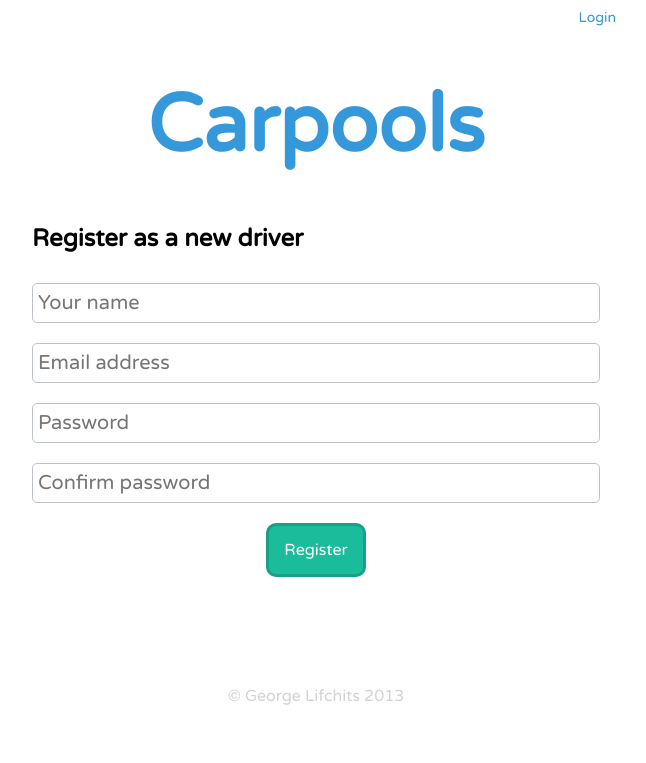
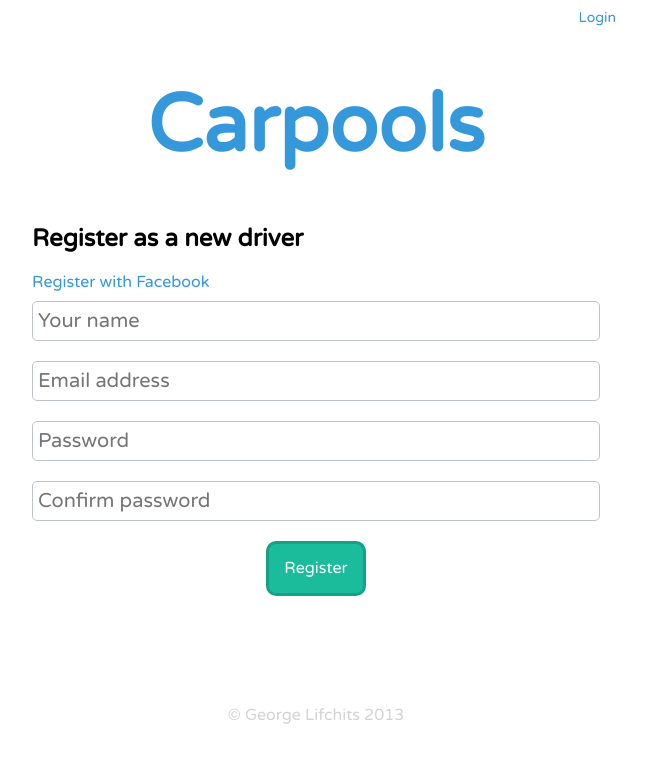
Before and after one commit to glifchits/carpools, a Flask app: page /register in a window 1280 px wide. Shown: the top 763 px of the page, without its empty margins (324-970 px from the left). Run offline with Flask 2, Linux system fonts and the light colour scheme; style sheets or scripts are compiled from the project's sources; parts of the project's set-up code (start-up, migrations or seed data) failed here and were passed over; some libraries are stand-ins or nearby versions.

Commit message:
fb login/register WIP

```diff
--- a/app.py
+++ b/app.py
@@ -101,47 +101,74 @@ def login():
     else: # request.method == 'GET'
         return render_template('login.html')
 
+@app.route('/fb_register')
+def fb_register():
+    '''Facebook register: authentication and profile creation'''
+    code = request.values['code']
+    redirecturi = CONFIG['url'] + url_for('fb_register')
+    values = facebook_auth(code, redirecturi)
 
-@app.route('/authorize_facebook')
-def fb_auth():
+
+
+@app.route('/fb_login')
+def fb_login():
+    '''Facebook login flow'''
+    # this redirect URI is called and the request contains a `code`
     code = request.values['code']
+    redirecturi = CONFIG['url'] + url_for('fb_login')
+
+    # `values` are what we need
+    values = facebook_auth(code, redirecturi)
+
+    # and so on: create an authentication record for the right user ID
+    fb = Facebook.objects(user_id = values['user_id'])
+    if fb.count() == 0:
+        fb = Facebook()
+        fb.user_id = values['user_id']
+    else:
+        fb = fb[0]
+    fb.access_token = values['access_token']
+    fb.expires_at = values['expires_at']
+
+    fb.save()
+
+    flash((CSS_SUCC, "FB auth good"))
+    return redirect(url_for('home'))
+
+
+def facebook_auth(code, redirect_uri):
+    '''Generalized FB authentication flow. Returns an access token and its
+    debug values'''
     app_id = CONFIG['app-id']
     app_secret = CONFIG['app-secret']
-    redirecturi = CONFIG['url'] + url_for('fb_auth')
 
+    # `code` is used to retrieve an access token
     url = "https://graph.facebook.com/oauth/access_token?"
     url += "client_id=%s&redirect_uri=%s&client_secret=%s&code=%s"
-    request_url = url % (app_id, redirecturi, app_secret, code)
+    request_url = url % (app_id, redirect_uri, app_secret, code)
     r = requests.get(request_url)
 
     if r.status_code != requests.codes.ok:
         return str(r.status_code) + " " + r.text
-    values = {}
+
+    # this is just parsing the request parameters for its fields
+    request_values = {}
     for elem in r.text.split("&"):
         key, value = elem.split("=")
-        values[key] = value
-    access_token = values['access_token']
-    input_token = access_token
+        request_values[key] = value
+    access_token = request_values['access_token']
 
+    # STEP 3: call the access token debug endpoint to get the user ID
     url = "https://graph.facebook.com/debug_token?input_token=%s&access_token=%s"
-    request_url = url % (input_token, access_token)
+    request_url = url % (access_token, access_token)
     r = requests.get(request_url)
 
     if r.status_code != requests.codes.ok:
         return str(r.status_code) + " " + r.text
 
     values = r.json()['data']
-    logger.debug(values)
-
-    fb = Facebook(
-        access_token = access_token,
-        user_id = values['user_id'],
-        expires_at = values['expires_at'],
-    )
-    fb.save()
-
-    flash((CSS_SUCC, "FB auth good"))
-    return redirect(url_for('home'))
+    values['access_token'] = access_token
+    return values
 
 
 @app.route('/logout')
--- a/schema.py
+++ b/schema.py
@@ -9,7 +9,7 @@ import time
 
 class Facebook(Document):
     '''Facebook connect credentials'''
-    user_id = IntField(required=True)
+    user_id = IntField(required=True, unique=True)
     access_token = StringField(required=True)
     expires_at = IntField(required=True)
 
--- a/templates/login.html
+++ b/templates/login.html
@@ -15,7 +15,7 @@
 </form>
 
 <div class=center>
-  <a href="https://www.facebook.com/dialog/oauth?client_id=323047141166519&redirect_uri=http://localhost:5000/authorize_facebook">Facebook</a>
+  <a href="https://www.facebook.com/dialog/oauth?client_id=323047141166519&redirect_uri=http://localhost:5000/fb_login">Facebook</a>
   <a class='register button' href=/register tabindex=4>Register to be a driver</a>
 </div>
 
--- a/templates/register.html
+++ b/templates/register.html
@@ -8,7 +8,13 @@
 {% block content %}
 <h2>Register as a new driver</h2>
 
-<form id=register action=/register method=POST>
+<div id=register>
+  <div class=facebook>
+  <a href="https://www.facebook.com/dialog/oauth?client_id=323047141166519&redirect_uri=http://localhost:5000/fb_register">Register with Facebook</a>
+  </div>
+
+  <div class=manual>
+    <form id=register-form action=/register method=POST>
       <input name=name type=text placeholder="Your name" tabindex=1>
       <input name=email type=text placeholder="Email address" tabindex=2>
       <input name=password type=password placeholder="Password" tabindex=3>
@@ -17,6 +23,8 @@
         <button type=submit tabindex=5>Register</button>
       </div>
     </form>
+  </div>
+</div>
 
 {% endblock %}
 
```
Lines whose indentation alone changed are shown as unchanged.
